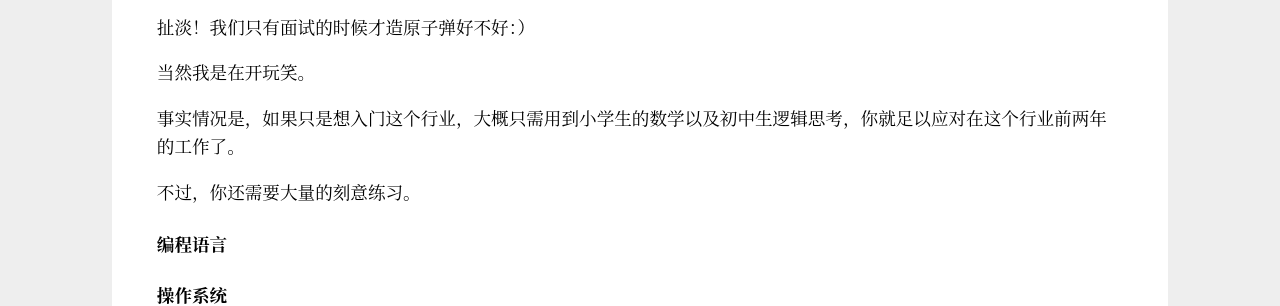
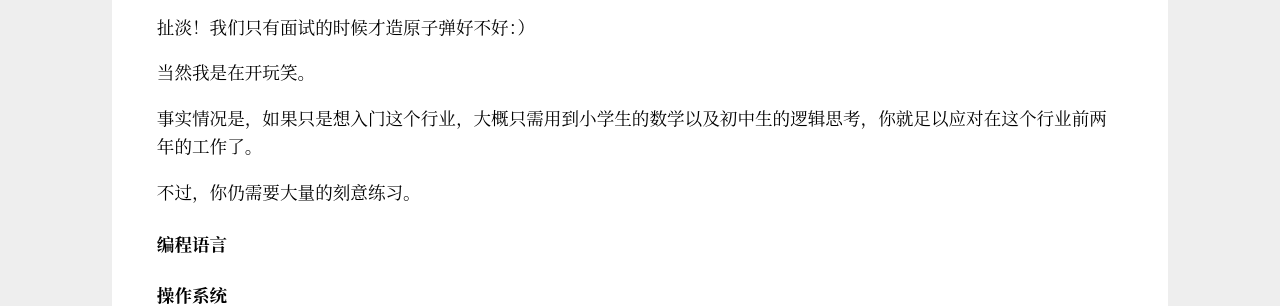
Before and after one commit to Haiyung/haiyung.github.io, a Jekyll site: the page built from _posts/2019-10-26-the-programmer-you-understand-and-the-programmer-I-understand-part-two.md, in a window 1280 px wide and 900 px high, scrolled down 4458 px. Shown: the part 203-509 px from the top of the window. Built offline with Jekyll 4.4.1, drawn with Linux system fonts in a browser that asks for light colours.

Commit message:
article: update article

```diff
--- a/_posts/2019-10-26-the-programmer-you-understand-and-the-programmer-I-understand-part-two.md
+++ b/_posts/2019-10-26-the-programmer-you-understand-and-the-programmer-I-understand-part-two.md
@@ -142,9 +142,9 @@ __Contents__
 
 当然我是在开玩笑。
 
-事实情况是，如果只是想入门这个行业，大概只需用到小学生的数学以及初中生逻辑思考，你就足以应对在这个行业前两年的工作了。
+事实情况是，如果只是想入门这个行业，大概只需用到小学生的数学以及初中生的逻辑思考，你就足以应对在这个行业前两年的工作了。
 
-不过，你还需要大量的刻意练习。
+不过，你仍需要大量的刻意练习。
 
 #### 编程语言
 
```
